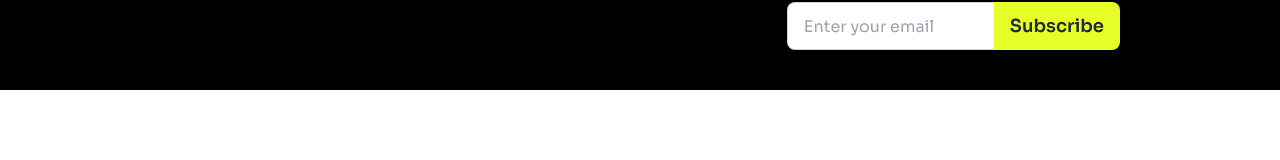
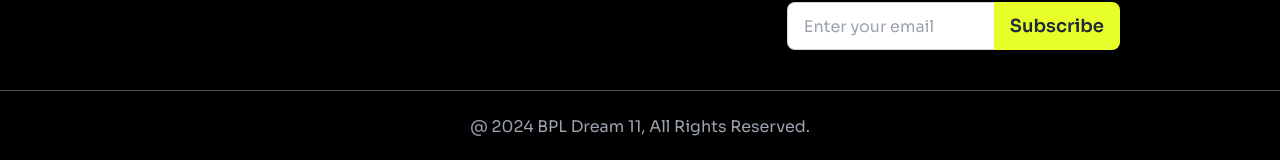
Before and after one commit to AnsarulIslam10/BPL-Dream-11, a React (Vite) app: page / in a window 1280 px wide. Shown: the part 4995-5155 px from the top of the page. Before the commit the page ends 5085 px from the top, so only its background shows below. Built offline with nearby package versions, Linux system fonts and the light colour scheme.

Commit message:
footer section and a toast message updated

```diff
--- a/src/App.jsx
+++ b/src/App.jsx
@@ -37,7 +37,7 @@
           toast.error("Not enough money to buy this player. Claim some Credit");
         }
       } else {
-        toast.warning(`${player.name} already selected`);
+        toast.warning(`player already selected`);
       }
     }
   };
--- a/src/components/Footer/Footer.jsx
+++ b/src/components/Footer/Footer.jsx
@@ -1,3 +1,5 @@
+import { data } from "autoprefixer";
+
 export default function Footer() {
   return (
     <div className="bg-black">
@@ -40,6 +42,7 @@
           </fieldset>
         </form>
       </footer>
+      <h3 className="text-center py-6 border-t border-gray-600 text-gray-400">&#64; {new Date().getFullYear()} BPL Dream 11, All Rights Reserved.</h3>
     </div>
   );
 }
```
